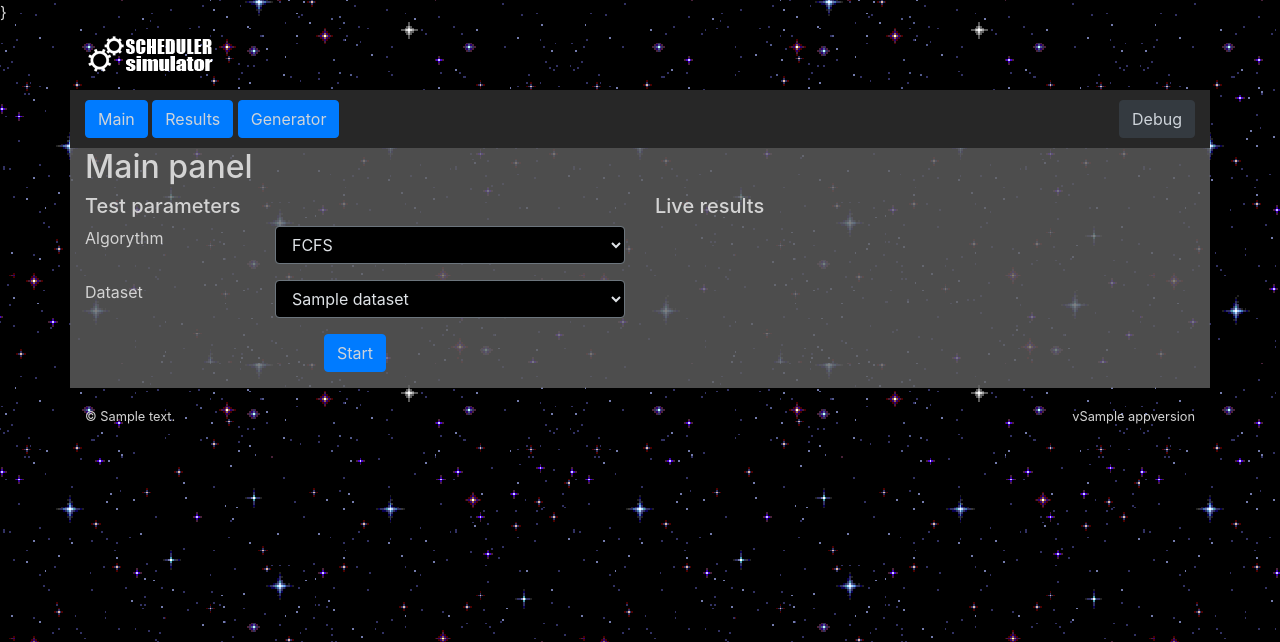
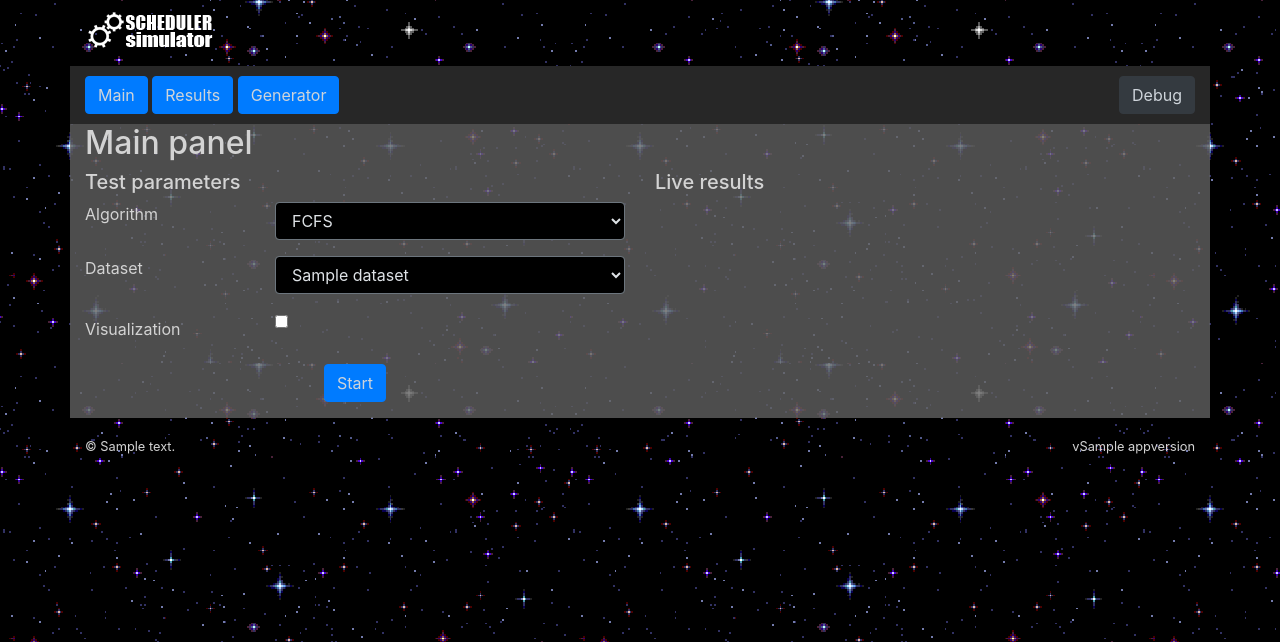
Before and after one commit to radq98/scheduler-simulator, a Flask app: template templates/index.html in a window 1280 px wide. Shown: the top 642 px of the page. Run offline with Flask 2, Linux system fonts and the light colour scheme; the template is opened without the code that fills it: most values are stand-ins (such as "Sample title", 1, 10 or a date in 2020); some libraries are stand-ins or nearby versions.

Commit message:
Index update

```diff
--- a/app.py
+++ b/app.py
@@ -27,6 +27,29 @@ footertext = metadata['footertext']
 @app.route("/", methods=["GET", "POST"])
 def index():
     datasetsBase = os.listdir("./datasets/")
+    #arg = request.args
+    if request.method == "POST":
+        form = request.form
+        simulationSettings = {
+            "algorithm": str(form.get("form-algorithm")),
+            "dataset": str(form.get("form-dataset")),
+            "visualization": bool(form.get("form-visualization")),
+            "rrInterval": None,
+            "agingPriorities": None,
+            "ppAgingInterval": None
+        }
+        if simulationSettings['algorithm'] == "Round Robin":
+            simulationSettings['rrInterval'] = int(form.get("form-rr-interval"))
+        if simulationSettings['algorithm'] == "Priority planning":
+            simulationSettings['agingPriorities'] = bool(form.get("form-aging-priorities"))
+            if simulationSettings['agingPriorities'] == True:
+                simulationSettings['ppAgingInterval'] = int(form.get("form-pp-aging-interval"))
+
+        with open("./datasets/" + simulationSettings['dataset'], "r") as f:
+            dataset = json.load(f)
+        #print(dataset)
+
+
     context = {
         "appversion": appversion,
         "footertext": footertext,
--- a/static/js/main.js
+++ b/static/js/main.js
@@ -2,10 +2,10 @@ $(document).ready(function () {
     var formRRdiv = document.getElementById("form-RR-div");
     var formPPdiv = document.getElementById("form-PP-div");
     var formDataset = document.getElementById("form-dataset");
-    var formAlgorythm = document.getElementById("form-algorythm");
+    var formAlgorythm = document.getElementById("form-algorithm");
 
 
-    $('#form-algorythm').change(function(){
+    $('#form-algorithm').change(function(){
         if (formAlgorythm.value == "Round Robin") {
             formRRdiv.hidden = false;
             formPPdiv.hidden = true;
--- a/templates/index.html
+++ b/templates/index.html
@@ -1,7 +1,7 @@
 {% extends "base.html" %} {% block title %}Main{% endblock %} {% block head %}
 {{ super() }}
 <script src="/static/js/main.js"></script>
-  }
+
 </style>
 {% endblock %} {% block content %}
 <h2>Main panel</h2>
@@ -11,9 +11,9 @@
     <form method="POST">
       <fieldset class="form-group">
         <div class="row">
-          <legend class="col-form-label col-sm-4 pt-0">Algorythm</legend>
+          <legend class="col-form-label col-sm-4 pt-0">Algorithm</legend>
           <div class="col-sm-8" style="text-align: center;">
-            <select class="form-control" id="form-algorythm" name="form-algorythm" placeholder="Algorythm">
+            <select class="form-control" id="form-algorithm" name="form-algorithm" placeholder="Algorithm">
               <option>FCFS</option>
               <option>Round Robin</option>
               <option>Priority planning</option>
@@ -22,7 +22,7 @@
         </div>
       </fieldset>
 
-      <div class="form-group row" id="form-all-algorythms-div">
+      <div class="form-group row" id="form-all-algorithms-div">
         <legend class="col-form-label col-sm-4 pt-0">Dataset</legend>
         <div class="col-sm-8" style="text-align: center;">
           <select class="form-control" id="form-dataset" name="form-dataset" placeholder="Dataset">
@@ -32,6 +32,7 @@
           </select>
         </div>
       </div>
+
       <div id="form-RR-div" hidden>
         <div class="form-group row">
           <label for="rr-interval" class="col-sm-4 col-form-label">Round Robin intervals</label>
@@ -43,30 +44,42 @@
       </div>
       <div id="form-PP-div" hidden>
         <div class="form-group row">
-          <label for="aging-priorities" class="col-sm-4 col-form-label"
+          <label for="form-aging-priorities" class="col-sm-4 col-form-label"
             >Aging priorities</label
           >
           <div class="col-sm-8">
             <input
               type="checkbox"
               id="form-aging-priorities"
-              name="aging-priorities"
+              name="form-aging-priorities"
               title="Enable or disable aging priority planning algorithm version."
             />
           </div>
         </div>
         <div class="form-group row">
-          <label for="pp-aging-interval" class="col-sm-4 col-form-label">Aging interval time</label>
+          <label for="form-pp-aging-interval" class="col-sm-4 col-form-label">Aging interval time</label>
           <div class="col-sm-8">
-            <input type="number" class="form-control" id="form-pp-aging-interval" name="pp-aging-interval"
+            <input type="number" class="form-control" id="form-pp-aging-interval" name="form-pp-aging-interval"
               placeholder="Type number in time unit" />
           </div>
         </div>
       </div>
-
+      <div class="form-group row">
+        <label for="form-visualization" class="col-sm-4 col-form-label"
+          >Visualization</label
+        >
+        <div class="col-sm-8">
+          <input
+            type="checkbox"
+            id="form-visualization"
+            name="form-visualization"
+            title="Enable or disable real-time visualization."
+          />
+        </div>
+      </div>
       <div class="form-group row">
         <div class="col-sm-12" style="text-align: center;">
-          <button id="start-button" type="button" class="btn btn-primary">
+          <button id="start-button" type="submit" class="btn btn-primary">
             Start
           </button>
         </div>
```
Also changed, not shown: 1 other file.
